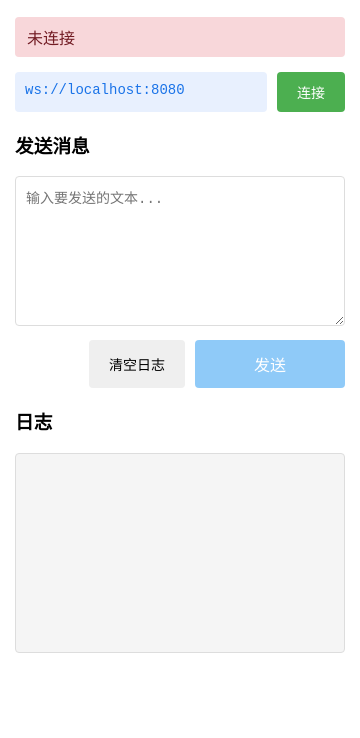
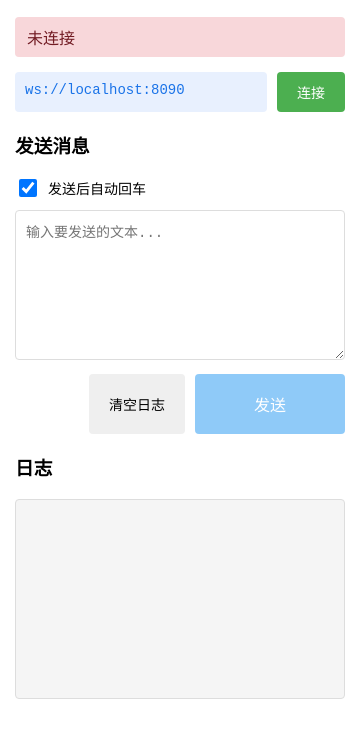
Before and after one commit to woobaorong/YYRemote, an Electron app: page website/index.html in a window 360 px wide. Shown: the part 58-796 px from the top of the page. Drawn offline with Linux system fonts and the light colour scheme.

Commit message:
修改默认端口,加入自动回车功能

```diff
--- a/website/index.html
+++ b/website/index.html
@@ -35,7 +35,8 @@
     }
     button.connect { background: #4CAF50; color: white; }
     button.disconnect { background: #f44336; color: white; }
-    button.send { background: #2196F3; color: white; font-size: 16px; padding: 12px 45px; min-width: 150px; }
+    button.send { background: #2196F3; color: white; font-size: 16px; padding: 18px 45px; min-width: 150px; }
+    button.clear { padding: 15px 20px; }
     button:hover { opacity: 0.9; }
     button:disabled { opacity: 0.5; cursor: not-allowed; }
     textarea {
@@ -78,6 +79,18 @@
     }
     .status.connected { background: #d4edda; color: #155724; }
     .status.disconnected { background: #f8d7da; color: #721c24; }
+    .option-row {
+      display: flex;
+      align-items: center;
+      gap: 8px;
+      margin-bottom: 10px;
+      font-size: 14px;
+    }
+    .option-row input[type="checkbox"] {
+      width: 18px;
+      height: 18px;
+      cursor: pointer;
+    }
   </style>
 </head>
 <body>
@@ -91,9 +104,13 @@
   </div>
 
   <h3>发送消息</h3>
+  <div class="option-row">
+    <input type="checkbox" id="autoEnter" checked>
+    <label for="autoEnter">发送后自动回车</label>
+  </div>
   <textarea id="message" placeholder="输入要发送的文本..."></textarea>
   <div class="input-group" style="margin-top: 10px;">
-    <button onclick="clearLog()">清空日志</button>
+    <button class="clear" onclick="clearLog()">清空日志</button>
     <button id="sendBtn" class="send" onclick="sendMessage()" disabled>发送</button>
   </div>
 
@@ -105,7 +122,7 @@
 
     // 自动填充当前服务器的 WebSocket 地址
     const host = window.location.hostname
-    const wsUrl = `ws://${host}:8080`
+    const wsUrl = `ws://${host}:8090`
     document.getElementById('wsUrl').textContent = wsUrl
 
     function log(msg, type = 'system') {
@@ -180,8 +197,11 @@
       const message = document.getElementById('message').value
       if (!message) return
 
+      const autoEnter = document.getElementById('autoEnter').checked
+
       if (ws && ws.readyState === WebSocket.OPEN) {
-        ws.send(message)
+        const data = JSON.stringify({ text: message, autoEnter: autoEnter })
+        ws.send(data)
         log(`发送: ${message}`, 'sent')
         document.getElementById('message').value = ''
       } else {
```
Also changed, not shown: main.js (+19 -6 lines).
